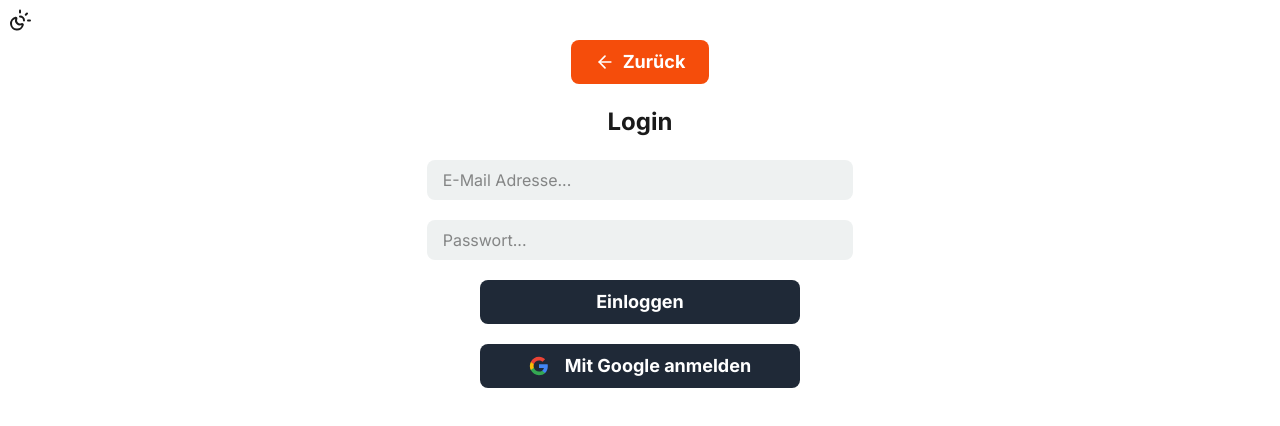
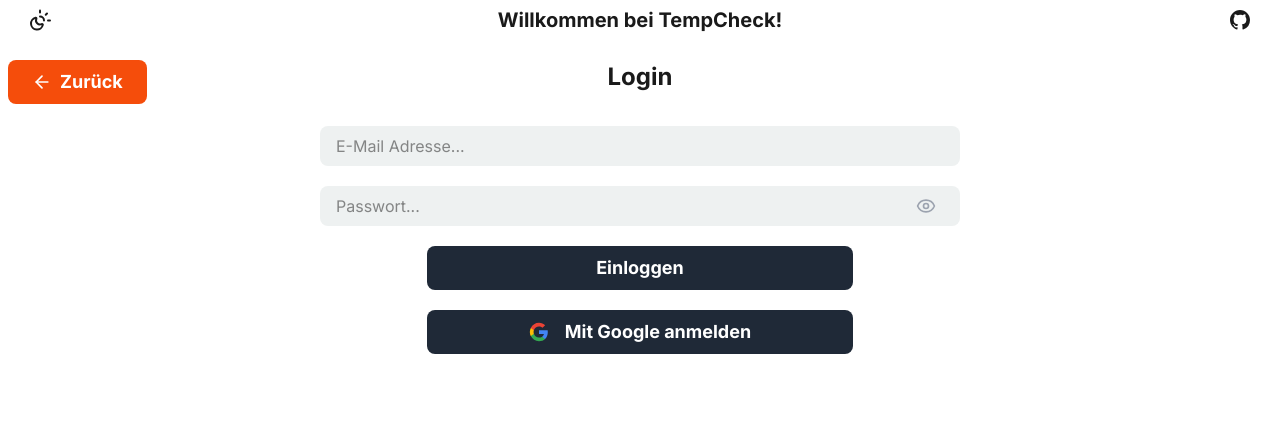
Before and after one commit to AlexDerAndros/temperature-checker, a Next.js app in the folder temp-ch/: page / in a window 1280 px wide. Both pictures are taken after a click on the button "Logge dich jetzt ein!". Shown: the top 426 px of the page. Built offline with nearby package versions, Linux system fonts and the light colour scheme; no server answers.

Commit message:
Header + Login Frontend -4

```diff
--- a/temp-ch/app/components/Components.tsx
+++ b/temp-ch/app/components/Components.tsx
@@ -3,23 +3,31 @@ import { ArrowLeft, } from "lucide-react";
 import { ReactNode } from "react";
 
 // Inputs
+
+
 type InputType = {
   type: string;
   value: string;
   setValue: (val: string) => void;
   placeholder?: string;
   addStyle?: string;
+  isPassword?: boolean; // <-- NEU
 };
 
+// 2. Componente anpassen
 export function Input({
   type,
   value,
   setValue,
   placeholder = "",
-  addStyle = ""
+  addStyle = "",
+  isPassword = false,
 }: InputType) {
   const { container } = useDarkLight();
   const transition = "transition-all duration-300";
+
+
+  const passwordPadding = isPassword ? "pr-12" : "";
 
   return (
     <input
@@ -27,9 +35,9 @@ export function Input({
       value={value}
       placeholder={placeholder}
       onChange={(e) => setValue(e.target.value)}
-      className={`w-3/4 md:w-1/2 lg:w-1/3 text-md px-4 py-2 rounded-lg
+      className={`text-md px-4 py-2 rounded-lg
         outline-none focus:ring-2 focus:ring-blue-500
-        ${container} ${transition} ${addStyle}`}
+        ${container} ${transition} ${passwordPadding} ${addStyle}`}
     />
   );
 }
@@ -55,7 +63,7 @@ export function Button({
     <button
       type={type}
       onClick={onClick}
-      className={`flex items-center justify-center w-1/2 md:w-1/3 lg:w-1/4 font-bold
+      className={`flex items-center justify-center w-7/10 md:w-1/2 lg:w-1/3 font-bold
         text-md md:text-lg bg-btn text-white px-6 py-2 rounded-lg
         hover:bg-btn-hover ${transition} cursor-pointer
         ${addStyle}`}
@@ -74,16 +82,18 @@ type BackButton = {
 export function BackButton({ onClick, addStyle = "" }: BackButton) { // <-- Default "" hinzugefügt
   const transition = "transition-alternate duration-300";
   return (
+   <div className="w-full  absolute top-15 left-2">
     <button
       type="button"
       onClick={onClick}
       className={`${transition} hover:opacity-90 cursor-pointer
         flex items-center justify-center font-bold gap-2
-        text-md lg:text-lg px-6 py-2 rounded-lg bg-warm
+        text-md lg:text-lg px-6 py-2 rounded-lg bg-warm hover:bg-red-600
          text-inverse ${addStyle} `}
         >
       <ArrowLeft className="h-5 w-5" />
       <span>Zurück</span>
     </button>
+    </div>
   );
 }
--- a/temp-ch/app/components/DarkModeToggle.tsx
+++ /dev/null
@@ -1,19 +0,0 @@
-"use client";
-
-import { useDarkLight } from "@/contexts/DarkLightContext";
-import { Moon, SunMoon } from "lucide-react";
-
-export default function DarkModeToggle() {
-
-  const { darkMode, toggleTheme } = useDarkLight();
-
-  return (
-    <div
-      className="h-10 w-10 flex items-center justify-center p-2 cursor-pointer rounded-full transition hover:bg-containerHover hover:text-secondary"
-      onClick={toggleTheme}
-    >
-      {darkMode ? <Moon size={25} /> : <SunMoon size={25} />}
-
-    </div>
-  );
-}
--- /dev/null
+++ b/temp-ch/app/components/Header.tsx
@@ -0,0 +1,39 @@
+"use client";
+
+import { useDarkLight } from "@/contexts/DarkLightContext";
+import { useAuth } from "@/contexts/AuthContext";
+import { Moon, SunMoon } from "lucide-react";
+import { GithubIcon } from "@/icons/GitHubIcon";
+
+export default function Header() {
+  let header = <div></div>;
+  const {user} = useAuth();
+  const { darkMode, toggleTheme } = useDarkLight();
+
+  if(user) {
+      header=
+      <div>
+        Wilkommen {user.email}!
+      </div>;
+  } else {
+      header=
+      <>
+        <h3 className="font-bold"> Willkommen bei TempCheck!</h3>
+        <a href="https://github.com/AlexDerAndros/temperature-checker"
+        className="h-10 w-10 flex items-center justify-center p-2 cursor-pointer rounded-full transition hover:bg-containerHover hover:text-secondary">
+          <GithubIcon/>
+        </a>
+      </>;
+  }
+  return (
+    <header className="w-full flex flex-row items-center justify-between px-5">
+     <span
+       className="h-10 w-10 flex items-center justify-center p-2 cursor-pointer rounded-full transition hover:bg-containerHover hover:text-secondary"
+       onClick={toggleTheme}
+     >
+       {darkMode ? <Moon size={25} /> : <SunMoon size={25} />}
+      </span>
+      {header}
+    </header>
+  );
+}
--- a/temp-ch/app/components/Login_Register.tsx
+++ b/temp-ch/app/components/Login_Register.tsx
@@ -1,32 +1,80 @@
 import { useState } from "react";
 import { useAuth } from "@/contexts/AuthContext";
 import { Input, Button, BackButton } from "./Components";
-import { GoogleIcon } from "./GoogleIcon";
+import { GoogleIcon } from "../icons/GoogleIcon";
+import { Eye, EyeOff } from "lucide-react";
 
 type BackButtonType = {
    onClick: () => void;
 };
-const formStyle = " w-full flex flex-col justify-center items-center gap-y-5";
+const formStyle = " mt-5 w-full flex flex-col justify-center items-center gap-y-5";
+const inputStyle = "w-9/10 md:w-7/10 lg:w-1/2";
 
-export function Login({onClick}:BackButtonType) {
-   //const[passwordType, setPasswordType] = useState("password");
-   const {emailInput, passwordInput, setEmailInput,
-     setPasswordInput, SignIn} = useAuth();
-   const handleLogin = (e:React.FormEvent<HTMLFormElement>) => {
-     e.preventDefault();
-     SignIn();
-   };
+export function Login({ onClick }: BackButtonType) {
+  // 1. NEUER STATE: Sichtbarkeit des Passworts
+  const [showPassword, setShowPassword] = useState(false);
+
+  const {
+    emailInput,
+    passwordInput,
+    setEmailInput,
+    setPasswordInput,
+    SignIn,
+  } = useAuth();
+
+  const handleLogin = (e: React.FormEvent<HTMLFormElement>) => {
+    e.preventDefault();
+    SignIn();
+  };
+
+  // Hilfsvariablen
+  const passwordType = showPassword ? "text" : "password";
+
   return (
-     <form onSubmit={handleLogin} className={formStyle}>
-        <BackButton onClick={onClick}/>
-        <h2 className={`font-bold`}>Login</h2>
-        <Input type="text" placeholder="E-Mail Adresse..." value={emailInput}
-        setValue={setEmailInput}/>
-        <Input type="password" placeholder="Passwort..." value={passwordInput}
-        setValue={setPasswordInput}/>
-        <Button type="submit" text="Einloggen"/>
-        <GoogleLogin/>
-     </form>
+    <form onSubmit={handleLogin} className={formStyle}>
+      <BackButton onClick={onClick} />
+      <h2 className="font-bold text-xl mb-3">Login</h2>
+
+      {/* 2. E-Mail Input (Bleibt gleich) */}
+      <Input
+        type="text"
+        placeholder="E-Mail Adresse..."
+        value={emailInput}
+        setValue={setEmailInput}
+        addStyle={inputStyle}
+      />
+
+      {/* 3. DAS NEUE PASSWORT-FELD-LAYOUT */}
+      {/* Der Container MUSS w-full md:w-1/2 lg:w-1/3 sein und RELATIVE positioniert */}
+
+      <div className="relative w-9/10 md:w-7/10 lg:w-1/2 ">
+        <Input
+          type={passwordType} // Dynamischer Typ ("password" oder "text")
+          placeholder="Passwort..."
+          value={passwordInput}
+          setValue={setPasswordInput}
+          isPassword={true}
+          addStyle="w-full"
+        />
+
+        {/* 4. Das Icon absolut positionieren */}
+        <button
+          type="button" // Wichtig: Darf kein Submit auslösen!
+          onClick={() => setShowPassword(!showPassword)} // Toggle Logic
+          className="cursor-pointer absolute right-6 top-1/2 -translate-y-1/2 text-tertiary hover:text-secondary transition-colors duration-200"
+          aria-label={showPassword ? "Passwort verbergen" : "Passwort anzeigen"}
+        >
+          {showPassword ? (
+            <EyeOff className="h-5 w-5" /> // Auge durchgestrichen
+          ) : (
+            <Eye className="h-5 w-5" /> // Normales Auge
+          )}
+        </button>
+      </div>
+
+      <Button type="submit" text="Einloggen"  />
+      <GoogleLogin />
+    </form>
   );
 }
 
--- /dev/null
+++ b/temp-ch/app/icons/GitHubIcon.tsx
@@ -0,0 +1,15 @@
+export function GithubIcon() {
+  return (
+    <svg
+      className="w-7 h-7"
+      viewBox="0 0 24 24"
+      fill="currentColor"
+    >
+      <path
+        fillRule="evenodd"
+        clipRule="evenodd"
+        d="M12 2C6.477 2 2 6.484 2 12.017c0 4.425 2.865 8.18 6.839 9.504.5.092.682-.217.682-.483 0-.237-.008-.868-.013-1.703-2.782.605-3.369-1.343-3.369-1.343-.454-1.158-1.11-1.466-1.11-1.466-.908-.62.069-.608.069-.608 1.003.07 1.53 1.032 1.53 1.032.892 1.53 2.341 1.088 2.91.832.092-.647.35-1.088.636-1.338-2.22-.253-4.555-1.113-4.555-4.951 0-1.093.39-1.988 1.029-2.688-.103-.253-.446-1.272.098-2.65 0 0 .84-.27 2.75 1.026A9.564 9.564 0 0112 6.844c.85.004 1.705.115 2.504.337 1.909-1.296 2.747-1.027 2.747-1.027.546 1.379.202 2.398.1 2.651.64.7 1.028 1.595 1.028 2.688 0 3.848-2.339 4.695-4.566 4.943.359.309.678.92.678 1.855 0 1.338-.012 2.419-.012 2.747 0 .268.18.58.688.482A10.019 10.019 0 0022 12.017C22 6.484 17.522 2 12 2z"
+      />
+    </svg>
+  );
+}
--- a/temp-ch/app/layout.tsx
+++ b/temp-ch/app/layout.tsx
@@ -3,7 +3,7 @@ import type { Metadata } from "next";
 import { Inter } from "next/font/google";
 import { DarkLightProvider } from "./contexts/DarkLightContext";
 import { AuthProvider } from "./contexts/AuthContext";
-import DarkModeToggle from "@/components/DarkModeToggle";
+import Header from "./components/Header";
 
 const inter = Inter({
   subsets: ["latin"],
@@ -25,7 +25,7 @@ export default function RootLayout({
       <body className={`${inter.variable}`}>
         <AuthProvider>
          <DarkLightProvider>
-           <DarkModeToggle />
+           <Header />
            {children}
          </DarkLightProvider>
         </AuthProvider>
--- a/temp-ch/app/page.tsx
+++ b/temp-ch/app/page.tsx
@@ -41,9 +41,6 @@ export function HomeLandingPage({ container, hover, transition }: HomepageProps)
   } else {
    return (
     <div className="w-screen flex justify-center items-center flex-col mb-5">
-      <span className="font-bold mt-5 text-2xl md:text-3xl lg:text-4xl">
-        Willkommen bei TempCheck!
-      </span>
 
       <main className="w-4/5 flex flex-col gap-y-7 mt-7">
         <section className={`${padding} ${container} ${hover} ${transition}`}>
@@ -61,7 +58,7 @@ export function HomeLandingPage({ container, hover, transition }: HomepageProps)
             type="button"
             text="Logge dich jetzt ein!"
             onClick={() => setView("login")}
-            addStyle="bg-cold text-white hover:opacity-90"
+            addStyle="bg-cold  hover:opacity-80"
           />
 
           <span className="text-tertiary text-sm">oder</span>
@@ -70,7 +67,7 @@ export function HomeLandingPage({ container, hover, transition }: HomepageProps)
             type="button"
             text="Registriere dich!"
             onClick={() => setView("register")}
-            addStyle="border border-cold text-cold bg-transparent hover:bg-cold hover:text-white"
+            addStyle="bg-cold hover:opacity-80"
           />
         </section>
       </main>
```
Also changed, not shown: temp-ch/app/icons/GoogleIcon.tsx (renamed from temp-ch/app/components/GoogleIcon.tsx).
